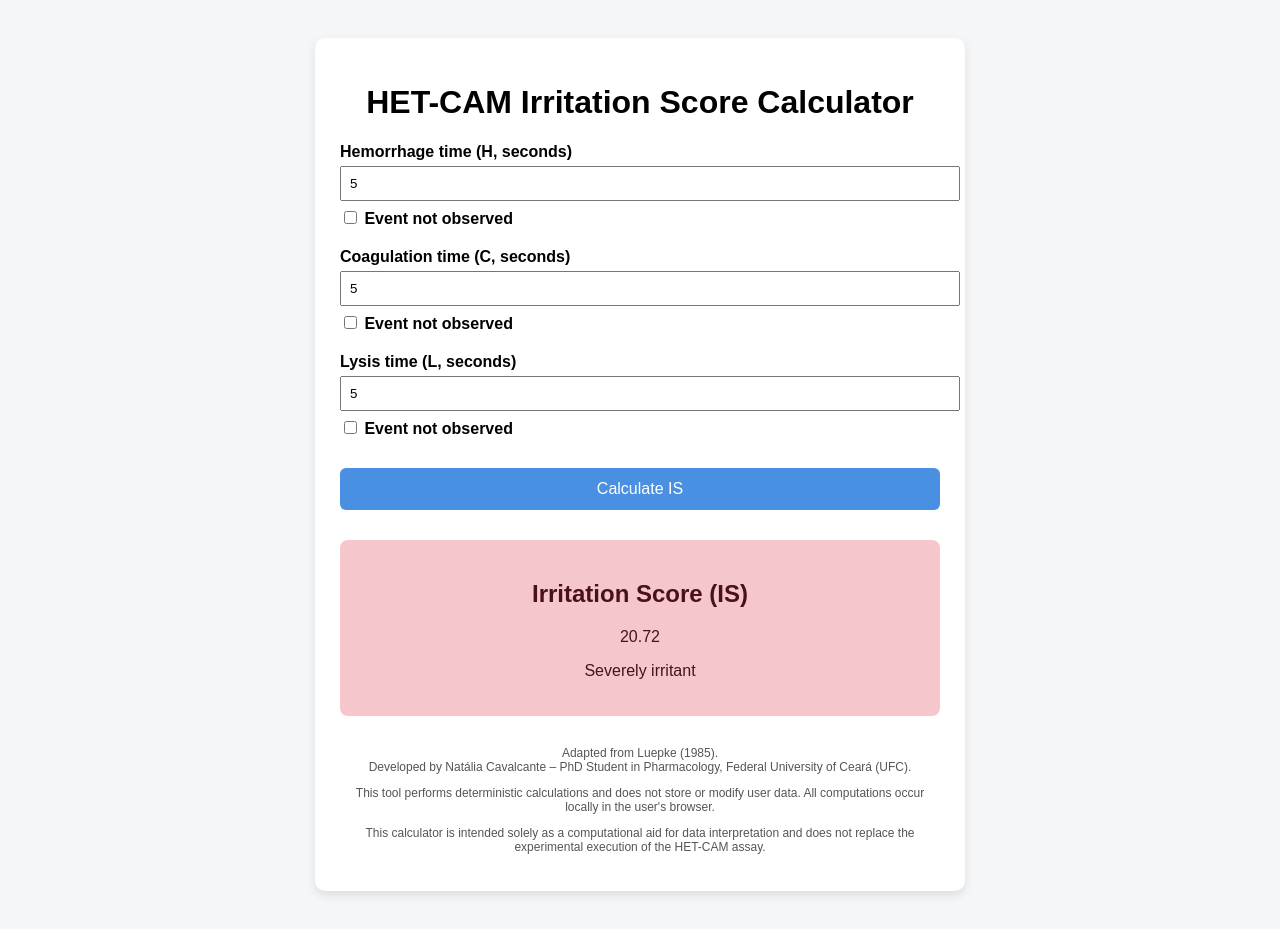
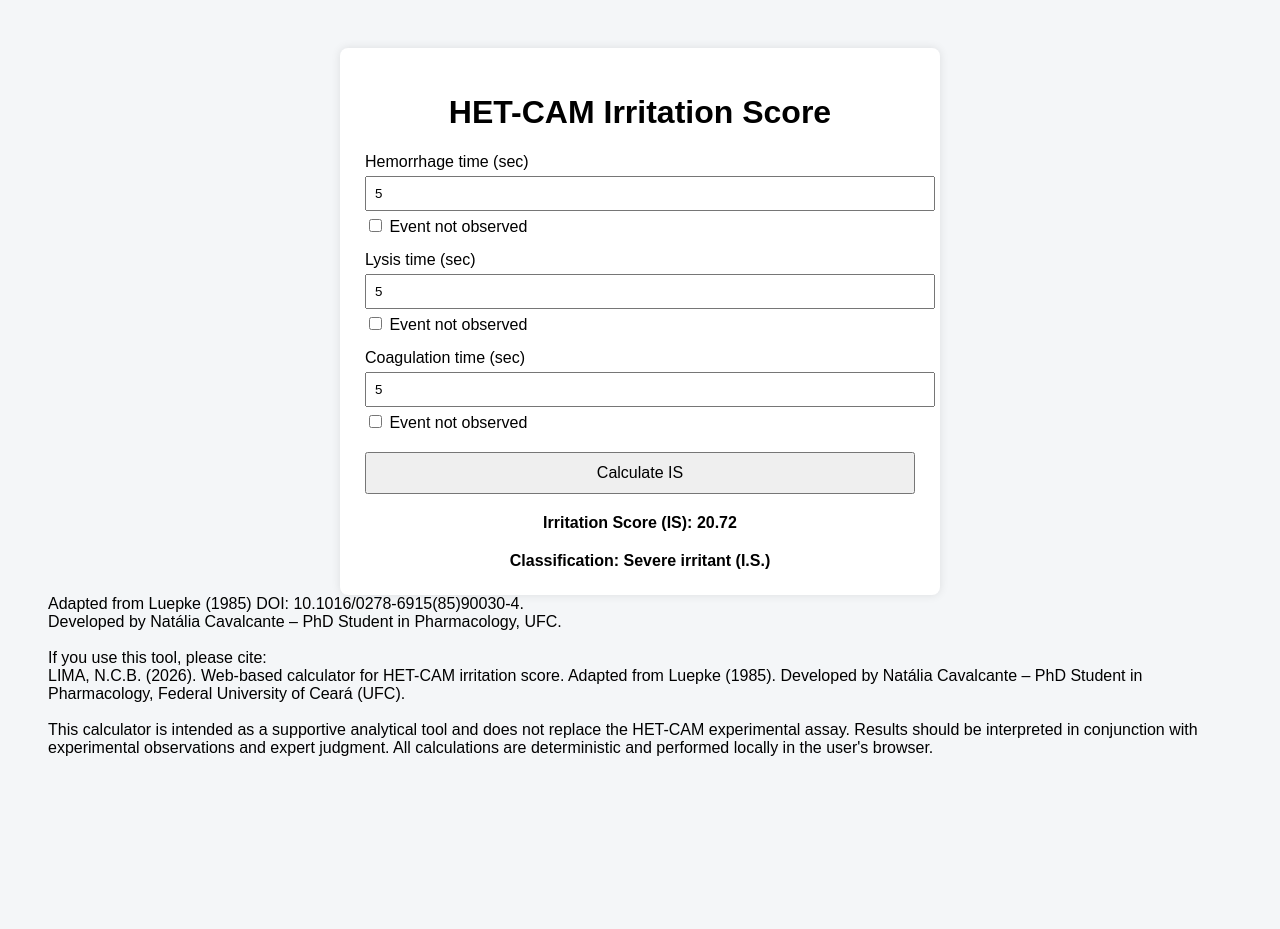
Before and after one commit to ncabarb/het-cam-irritation-score, a plain HTML site: page index.html in a window 1280 px wide. Both pictures are taken after typing "5", "5", "5" into the empty fields and a click on the button "Calculate IS". After the commit the page ends 805 px from the top, so only its background shows below. Drawn offline with Linux system fonts and the light colour scheme.

Commit message:
Update index.html

```diff
--- a/index.html
+++ b/index.html
@@ -7,17 +7,17 @@
     <style>
         body {
             font-family: Arial, sans-serif;
-      background: #f4f6f8;
-      padding: 30px;
+            background-color: #f4f6f8;
+            padding: 40px;
         }
 
         .container {
-      max-width: 600px;
+            max-width: 550px;
             margin: auto;
             background: white;
             padding: 25px;
-      border-radius: 10px;
-      box-shadow: 0 4px 10px rgba(0,0,0,0.1);
+            border-radius: 8px;
+            box-shadow: 0 0 10px rgba(0,0,0,0.1);
         }
 
         h1 {
@@ -26,8 +26,7 @@
 
         label {
             display: block;
-      margin-top: 20px;
-      font-weight: bold;
+            margin-top: 15px;
         }
 
         input[type="number"] {
@@ -36,177 +35,119 @@
             margin-top: 5px;
         }
 
-    input[type="checkbox"] {
-      margin-top: 10px;
+        .checkbox {
+            margin-top: 5px;
         }
 
         button {
-      margin-top: 30px;
+            margin-top: 20px;
             width: 100%;
-      padding: 12px;
+            padding: 10px;
             font-size: 16px;
-      background: #4a90e2;
-      color: white;
-      border: none;
-      border-radius: 6px;
             cursor: pointer;
         }
 
-    button:hover {
-      background: #357abd;
-    }
-
         .result {
-      margin-top: 30px;
-      padding: 20px;
-      border-radius: 8px;
-      text-align: center;
-    }
-
-    .hidden {
-      display: none;
-    }
-
-    .non-irritant {
-      background: #d4edda;
-      color: #155724;
-    }
-
-    .slightly-irritant {
-      background: #fff3cd;
-      color: #856404;
-    }
-
-    .moderately-irritant {
-      background: #f8d7da;
-      color: #721c24;
-    }
-
-    .severely-irritant {
-      background: #f5c6cb;
-      color: #491217;
-    }
-
-    .footer {
-      margin-top: 30px;
-      font-size: 12px;
-      color: #555;
+            margin-top: 20px;
+            font-weight: bold;
             text-align: center;
         }
     </style>
 </head>
 
 <body>
-
 <div class="container">
-  <h1>HET-CAM Irritation Score Calculator</h1>
+    <h1>HET-CAM Irritation Score</h1>
 
     <!-- Hemorrhage -->
     <label>
-    Hemorrhage time (H, seconds)
-    <input type="number" id="hTime" placeholder="Seconds">
-    <br>
-    <input type="checkbox" id="hNone" onchange="toggleInput('hTime', this)">
-    Event not observed
+        Hemorrhage time (sec)
+        <input type="number" id="secH" placeholder="Seconds">
+        <div class="checkbox">
+            <input type="checkbox" id="noH"> Event not observed
+        </div>
+    </label>
+
+    <!-- Lysis -->
+    <label>
+        Lysis time (sec)
+        <input type="number" id="secL" placeholder="Seconds">
+        <div class="checkbox">
+            <input type="checkbox" id="noL"> Event not observed
+        </div>
     </label>
 
     <!-- Coagulation -->
     <label>
-    Coagulation time (C, seconds)
-    <input type="number" id="cTime" placeholder="Seconds">
-    <br>
-    <input type="checkbox" id="cNone" onchange="toggleInput('cTime', this)">
-    Event not observed
-  </label>
-
-  <!-- Lysis -->
-  <label>
-    Lysis time (L, seconds)
-    <input type="number" id="lTime" placeholder="Seconds">
-    <br>
-    <input type="checkbox" id="lNone" onchange="toggleInput('lTime', this)">
-    Event not observed
+        Coagulation time (sec)
+        <input type="number" id="secC" placeholder="Seconds">
+        <div class="checkbox">
+            <input type="checkbox" id="noC"> Event not observed
+        </div>
     </label>
 
     <button onclick="calculateIS()">Calculate IS</button>
 
-  <!-- Result -->
-  <div id="resultBox" class="result hidden">
-    <h2>Irritation Score (IS)</h2>
-    <p id="isValue">–</p>
-    <p id="classification">–</p>
+    <div class="result" id="result"></div>
+    <div class="result" id="classification"></div>
 </div>
+<div class="footer">
+    Adapted from Luepke (1985) DOI: 10.1016/0278-6915(85)90030-4.<br>
+    Developed by Natália Cavalcante – PhD Student in Pharmacology, UFC.<br><br>
 
-  <div class="footer">
-    <p>
-      Adapted from Luepke (1985).<br>
-      Developed by Natália Cavalcante – PhD Student in Pharmacology, Federal University of Ceará (UFC).
-    </p>
-    <p>
-      This tool performs deterministic calculations and does not store or modify user data.
-      All computations occur locally in the user's browser.
-    </p>
-    <p>
-      This calculator is intended solely as a computational aid for data interpretation and
-      does not replace the experimental execution of the HET-CAM assay.
-    </p>
+    If you use this tool, please cite:<br>
+    LIMA, N.C.B. (2026). Web-based calculator for HET-CAM irritation score.
+    Adapted from Luepke (1985). Developed by Natália Cavalcante – PhD Student in
+    Pharmacology, Federal University of Ceará (UFC).<br><br>
+
+    This calculator is intended as a supportive analytical tool and does not
+    replace the HET-CAM experimental assay. Results should be interpreted in
+    conjunction with experimental observations and expert judgment. All
+    calculations are deterministic and performed locally in the user's browser.
   </div>
-</div>
+<script>
+    function calculateIS() {
 
-<script>
-  function toggleInput(inputId, checkbox) {
-    const input = document.getElementById(inputId);
-    if (checkbox.checked) {
-      input.value = "";
-      input.disabled = true;
-    } else {
-      input.disabled = false;
-    }
+        // Se o evento não foi observado, o tempo vira 301
+        let secH = document.getElementById("noH").checked
+            ? 301
+            : Number(document.getElementById("secH").value);
+
+        let secL = document.getElementById("noL").checked
+            ? 301
+            : Number(document.getElementById("secL").value);
+
+        let secC = document.getElementById("noC").checked
+            ? 301
+            : Number(document.getElementById("secC").value);
+
+        // Cálculo do Irritation Score
+        let IS =
+            5 * ((301 - secH) / 300) +
+            7 * ((301 - secL) / 300) +
+            9 * ((301 - secC) / 300);
+
+        IS = IS.toFixed(2);
+
+        // Classificação automática
+        let classification = "";
+
+        if (IS >= 0 && IS <= 0.9) {
+            classification = "Non-irritant (N.I.)";
+        } else if (IS >= 1.0 && IS <= 4.9) {
+            classification = "Slight irritant (I.L.)";
+        } else if (IS >= 5.0 && IS <= 8.9) {
+            classification = "Moderate irritant (I.M.)";
+        } else if (IS >= 9.0) {
+            classification = "Severe irritant (I.S.)";
         }
 
-  function calculateIS() {
-    const hNone = document.getElementById("hNone").checked;
-    const cNone = document.getElementById("cNone").checked;
-    const lNone = document.getElementById("lNone").checked;
+        document.getElementById("result").innerHTML =
+            "Irritation Score (IS): " + IS;
 
-    const h = hNone ? 300 : Number(document.getElementById("hTime").value);
-    const c = cNone ? 300 : Number(document.getElementById("cTime").value);
-    const l = lNone ? 300 : Number(document.getElementById("lTime").value);
-
-    if ((!hNone && !h) || (!cNone && !c) || (!lNone && !l)) {
-      alert("Please provide the time or mark 'Event not observed'.");
-      return;
-    }
-
-    const IS =
-      ((301 - h) * 5 / 300) +
-      ((301 - c) * 7 / 300) +
-      ((301 - l) * 9 / 300);
-
-    const resultBox = document.getElementById("resultBox");
-    const isValue = document.getElementById("isValue");
-    const classificationText = document.getElementById("classification");
-
-    isValue.textContent = IS.toFixed(2);
-    resultBox.className = "result";
-
-    if (IS < 1) {
-      classificationText.textContent = "Non-irritant";
-      resultBox.classList.add("non-irritant");
-    } else if (IS < 5) {
-      classificationText.textContent = "Slightly irritant";
-      resultBox.classList.add("slightly-irritant");
-    } else if (IS < 9) {
-      classificationText.textContent = "Moderately irritant";
-      resultBox.classList.add("moderately-irritant");
-    } else {
-      classificationText.textContent = "Severely irritant";
-      resultBox.classList.add("severely-irritant");
-    }
-
-    resultBox.classList.remove("hidden");
+        document.getElementById("classification").innerHTML =
+            "Classification: " + classification;
     }
 </script>
-
 </body>
 </html>
```
Lines whose indentation alone changed are shown as unchanged.
